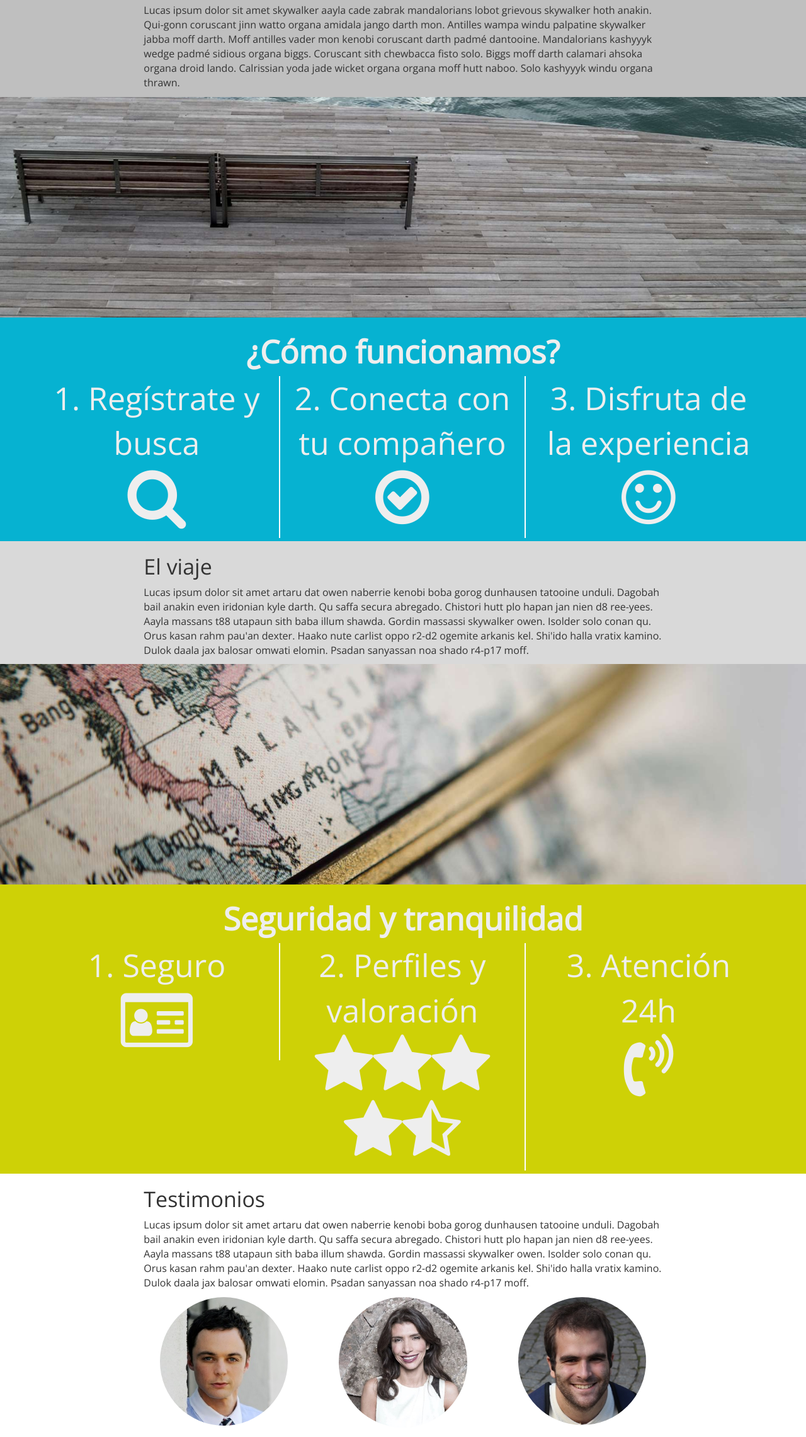
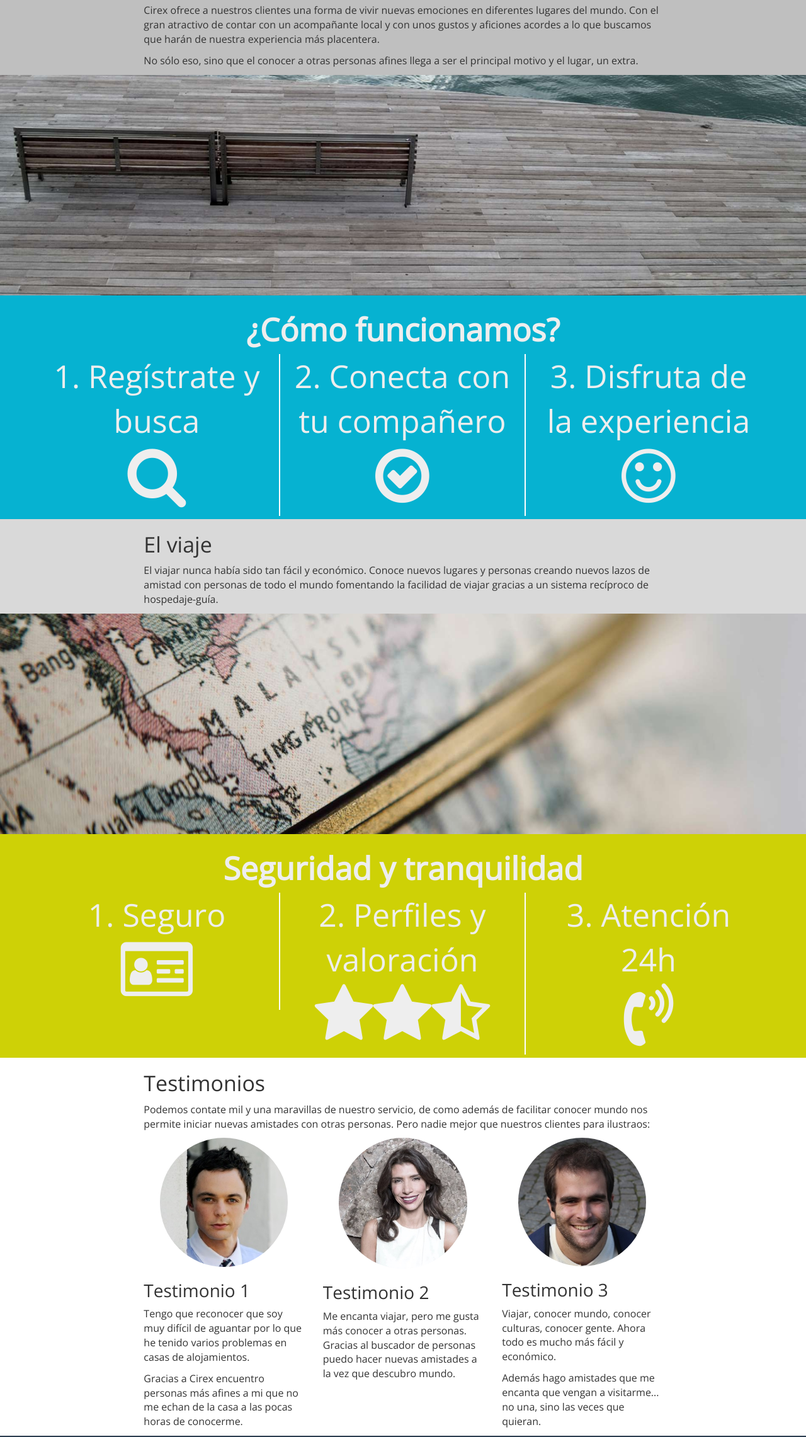
Before and after one commit to CirexMalaga/cirexmalaga.github.io, a plain HTML site: page index.html in a window 1280 px wide. Shown: the part 466-2747 px from the top of the page at 63% size. Drawn offline with nearby package versions, Linux system fonts and the light colour scheme.

Commit message:
Traducción textos index

```diff
--- a/index.html
+++ b/index.html
@@ -45,7 +45,11 @@
       <div id="experiencia" class="row marte">
         <div class="col-xs-12 col-md-8 col-md-offset-2">
           <h2>Nuestra experiencia</h2>
-          <p>Lucas ipsum dolor sit amet skywalker aayla cade zabrak mandalorians lobot grievous skywalker hoth anakin. Qui-gonn coruscant jinn watto organa amidala jango darth mon. Antilles wampa windu palpatine skywalker jabba moff darth. Moff antilles vader mon kenobi coruscant darth padmé dantooine. Mandalorians kashyyyk wedge padmé sidious organa biggs. Coruscant sith chewbacca fisto solo. Biggs moff darth calamari ahsoka organa droid lando. Calrissian yoda jade wicket organa organa moff hutt naboo. Solo kashyyyk windu organa thrawn.</p>
+          <p>
+            Cirex ofrece a nuestros clientes una forma de vivir nuevas emociones en diferentes lugares del mundo.
+            Con el gran atractivo de contar con un acompañante local y con unos gustos y aficiones acordes a lo que buscamos que harán de nuestra experiencia más placentera.
+          </p>
+          <p>No sólo eso, sino que el conocer a otras personas afines llega a ser el principal motivo y el lugar, un extra.</p>
         </div>
       </div>
       <div class="row img-marte"></div>
@@ -70,7 +74,7 @@
       <div id="viaje" class="row viaje">
         <div class="col-xs-12 col-md-8 col-md-offset-2">
           <h2>El viaje</h2>
-          <p>Lucas ipsum dolor sit amet artaru dat owen naberrie kenobi boba gorog dunhausen tatooine unduli. Dagobah bail anakin even iridonian kyle darth. Qu saffa secura abregado. Chistori hutt plo hapan jan nien d8 ree-yees. Aayla massans t88 utapaun sith baba illum shawda. Gordin massassi skywalker owen. Isolder solo conan qu. Orus kasan rahm pau'an dexter. Haako nute carlist oppo r2-d2 ogemite arkanis kel. Shi'ido halla vratix kamino. Dulok daala jax balosar omwati elomin. Psadan sanyassan noa shado r4-p17 moff.</p>
+          <p>El viajar nunca había sido tan fácil y económico.  Conoce nuevos lugares y personas creando nuevos lazos de amistad con personas de todo el mundo fomentando la facilidad de viajar gracias a un sistema recíproco de hospedaje-guía.</p>
         </div>
       </div>
       <div class="row img-viaje"></div>
@@ -84,7 +88,7 @@
               <p>1. Seguro<br><i class="fa fa-id-card-o funcionamiento-icon"></i></p>
             </div>
             <div class="col-xs-12 col-md-4">
-              <p>2. Perfiles y valoración<br><i class="fa fa-star funcionamiento-icon"></i><i class="fa fa-star funcionamiento-icon"></i><i class="fa fa-star funcionamiento-icon"></i><i class="fa fa-star funcionamiento-icon"></i><i class="fa fa-star-half-o funcionamiento-icon"></i></p>
+              <p>2. Perfiles y valoración<br><i class="fa fa-star funcionamiento-icon"></i><i class="fa fa-star funcionamiento-icon"></i><i class="fa fa-star-half-o funcionamiento-icon"></i></p>
             </div>
             <div class="col-xs-12 col-md-4">
               <p>3. Atención 24h<br><i class="fa fa-volume-control-phone funcionamiento-icon"></i></p>
@@ -95,14 +99,15 @@
       <div id="testimonios" class="row testimonios">
         <div class="col-xs-12 col-md-8 col-md-offset-2">
           <h2>Testimonios</h2>
-          <p>Lucas ipsum dolor sit amet artaru dat owen naberrie kenobi boba gorog dunhausen tatooine unduli. Dagobah bail anakin even iridonian kyle darth. Qu saffa secura abregado. Chistori hutt plo hapan jan nien d8 ree-yees. Aayla massans t88 utapaun sith baba illum shawda. Gordin massassi skywalker owen. Isolder solo conan qu. Orus kasan rahm pau'an dexter. Haako nute carlist oppo r2-d2 ogemite arkanis kel. Shi'ido halla vratix kamino. Dulok daala jax balosar omwati elomin. Psadan sanyassan noa shado r4-p17 moff.</p>
+          <p>Podemos contate mil y una maravillas de nuestro servicio, de como además de facilitar conocer mundo nos permite iniciar nuevas amistades con otras personas.  Pero nadie mejor que nuestros clientes para ilustraos: </p>
           <div class="row">
             <div class="col-xs-12 col-lg-4">
               <figure>
                 <picture><img src="images/testimonio1.jpg" alt="Testimonio 1" class="img-responsive img-circle avatar"></picture>
                 <figcaption>
                   <h3>Testimonio 1</h3>
-                  <p>Lorem ipsum dolor sit amet, consectetur adipisicing elit. Deserunt excepturi nemo laboriosam illum expedita ratione molestias eaque saepe placeat, commodi aliquam, neque obcaecati possimus quae ad magnam nam vel omnis.</p>
+                  <p>Tengo que reconocer que soy muy difícil de aguantar por lo que he tenido varios problemas en casas de alojamientos.</p>
+                  <p>Gracias a Cirex encuentro personas más afines a mi que no me echan de la casa a las pocas horas de conocerme.</p>
                 </figcaption>
               </figure>
             </div>
@@ -111,7 +116,7 @@
                 <picture><img src="images/testimonio2.jpg" alt="Testimonio 2" class="img-responsive img-circle avatar"></picture>
                 <figcaption>
                   <h3>Testimonio 2</h3>
-                  <p>Lorem ipsum dolor sit amet, consectetur adipisicing elit. Deserunt excepturi nemo laboriosam illum expedita ratione molestias eaque saepe placeat, commodi aliquam, neque obcaecati possimus quae ad magnam nam vel omnis.</p>
+                  <p>Me encanta viajar, pero me gusta más conocer a otras personas. Gracias al buscador de personas puedo hacer nuevas amistades a la vez que descubro mundo.</p>
                 </figcaption>
               </figure>
             </div>
@@ -120,7 +125,8 @@
                 <picture><img src="images/testimonio3.jpg" alt="Testimonio 3" class="img-responsive img-circle avatar"></picture>
                 <figcaption>
                   <h3>Testimonio 3</h3>
-                  <p>Lorem ipsum dolor sit amet, consectetur adipisicing elit. Deserunt excepturi nemo laboriosam illum expedita ratione molestias eaque saepe placeat, commodi aliquam, neque obcaecati possimus quae ad magnam nam vel omnis.</p>
+                  <p>Viajar, conocer mundo, conocer culturas, conocer gente.  Ahora todo es mucho más fácil y económico.</p>
+                  <p>Además hago amistades que me encanta que vengan a visitarme... no una, sino las veces que quieran.</p>
                 </figcaption>
               </figure>
             </div>
@@ -134,14 +140,19 @@
       <div class="footer-above">
         <div class="container">
           <div class="row">
-            <div class="footer-col col-md-6">
+            <div class="footer-col col-md-4">
               <h3>Redes sociales</h3>
               <div><a href="#" class="btn btn-social-icon btn-facebook"><span class="fa fa-facebook"></span></a><a href="#" class="btn btn-social-icon btn-twitter"><span class="fa fa-twitter"></span></a><a href="#" class="btn btn-social-icon btn-instagram"><span class="fa fa-instagram"></span></a></div>
             </div>
-            <div class="footer-col col-md-6">
-              <h3>Contacto</h3>
-              <P>Se libre de contactar conmigo por cualquiera de los medios, aunque lo más rápido es mediante mi e-mail.</p></P>
+            <div class="footer-col col-md-4">
+              <h3>Política de empresa</h3><a href="#" class="link-politica">Términos y condiciones</a><br><a href="#" class="link-politica">Política de privacidad</a><br><a href="#" class="link-politica">Política de devoluciones</a><br><a href="#" class="link-politica">Menciones legales</a>
             </div>
+            <div class="footer-col col-md-4">
+              <h3>Contacto</h3><i class="fa fa-home"> </i> C\Falsa 123, Málaga<br><i class="fa fa-envelope"> </i> support@cirex.co<br><i class="fa fa-phone-square"> </i> 678 123 123
+            </div>
+          </div>
+          <div class="row">
+            <p class="footer-copy">Copyright © Cirex 2017</p>
           </div>
         </div>
       </div>
```
